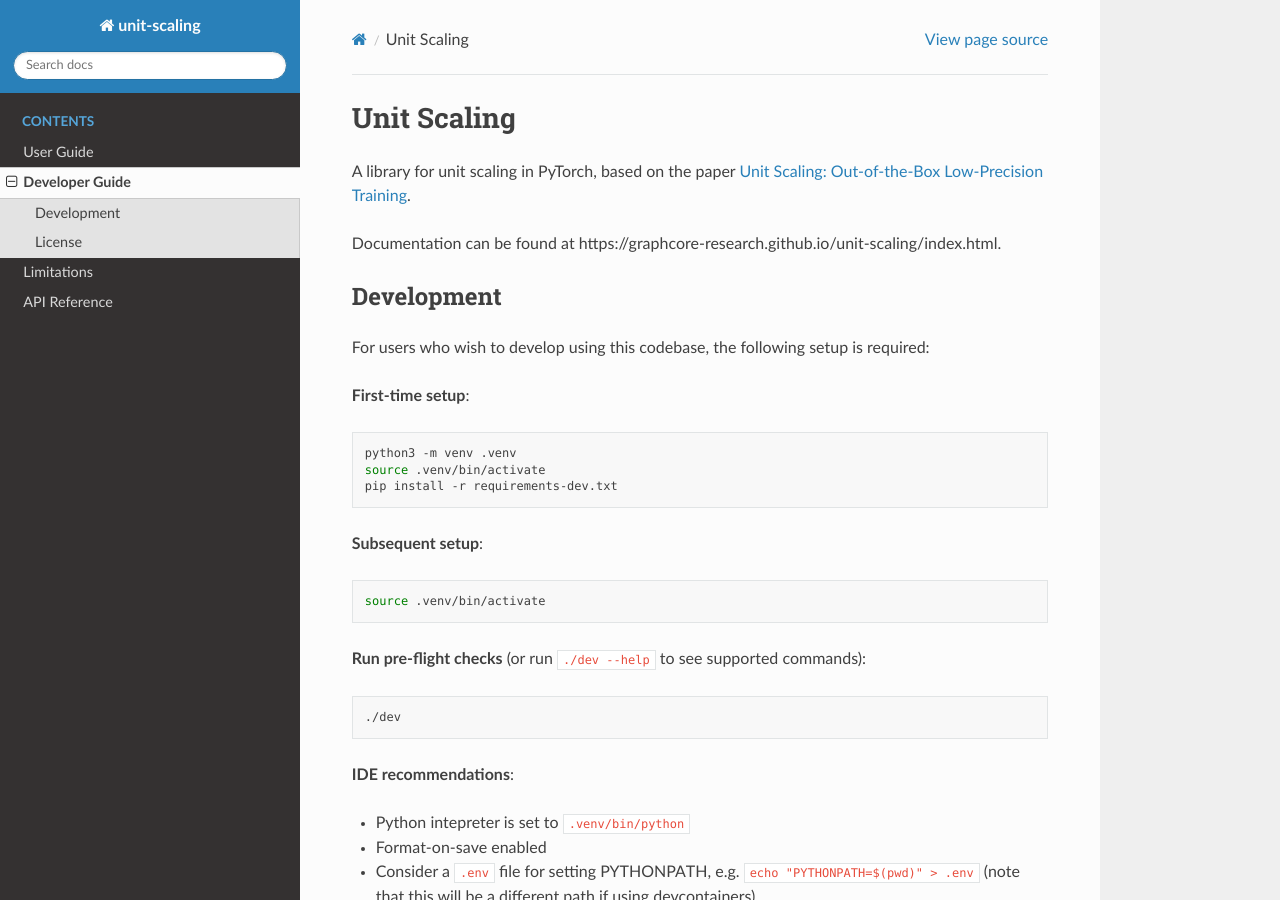
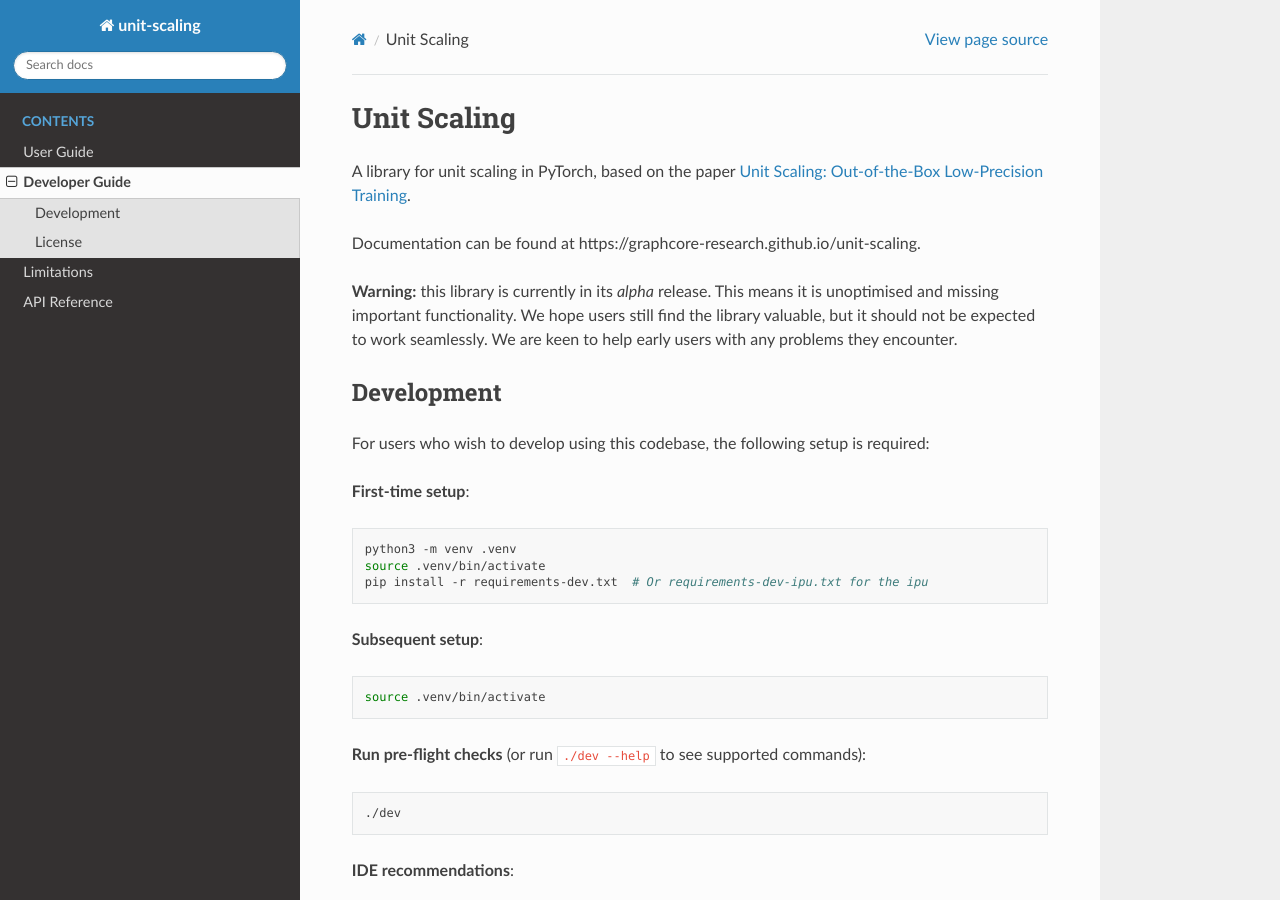
Before and after one commit to graphcore-research/unit-scaling, a Sphinx documentation site: the page built from docs/development.rst, in a window 1280 px wide and 900 px high. Built offline with Sphinx 7.4.7 and the Read the Docs theme 2.0.0, drawn with Linux system fonts in a browser that asks for light colours.

Commit message:
docs alpha release warning

````diff
--- a/README.md
+++ b/README.md
@@ -4,7 +4,12 @@ A library for unit scaling in PyTorch, based on the paper
 [Unit Scaling: Out-of-the-Box Low-Precision Training](https://arxiv.org/abs/2303.11257).
 
 Documentation can be found at
-https://graphcore-research.github.io/unit-scaling/index.html.
+https://graphcore-research.github.io/unit-scaling.
+
+**Warning:** this library is currently in its _alpha_ release. This means it is
+unoptimised and missing important functionality. We hope users still find the
+library valuable, but it should not be expected to work seamlessly. We are keen to
+help early users with any problems they encounter.
 
 ## Development
 
@@ -15,7 +20,7 @@ For users who wish to develop using this codebase, the following setup is requir
 ```bash
 python3 -m venv .venv
 source .venv/bin/activate
-pip install -r requirements-dev.txt
+pip install -r requirements-dev.txt  # Or requirements-dev-ipu.txt for the ipu
 ```
 
 **Subsequent setup**:
--- a/docs/index.rst
+++ b/docs/index.rst
@@ -1,5 +1,10 @@
 Unit Scaling
 ============
+
+**Warning:** this library is currently in its _alpha_ release. This means it is
+unoptimised and missing important functionality. We hope users still find the
+library valuable, but it should not be expected to work seamlessly. We are keen to
+help early users with any problems they encounter.
 
 Welcome to the :code:`unit-scaling` library. This library is designed to facilitate
 the use of the *unit scaling* method, as outlined in the paper
--- a/docs/limitations.rst
+++ b/docs/limitations.rst
@@ -1,5 +1,10 @@
 Limitations
 ===========
+
+**Warning:** this library is currently in its _alpha_ release. This means it is
+unoptimised and missing important functionality. We hope users still find the
+library valuable, but it should not be expected to work seamlessly. We are keen to
+help early users with any problems they encounter.
 
 :code:`unit-scaling` is currently still in early stages of development, and many
 important features have not yet been implement. The following is a list of some key
````
